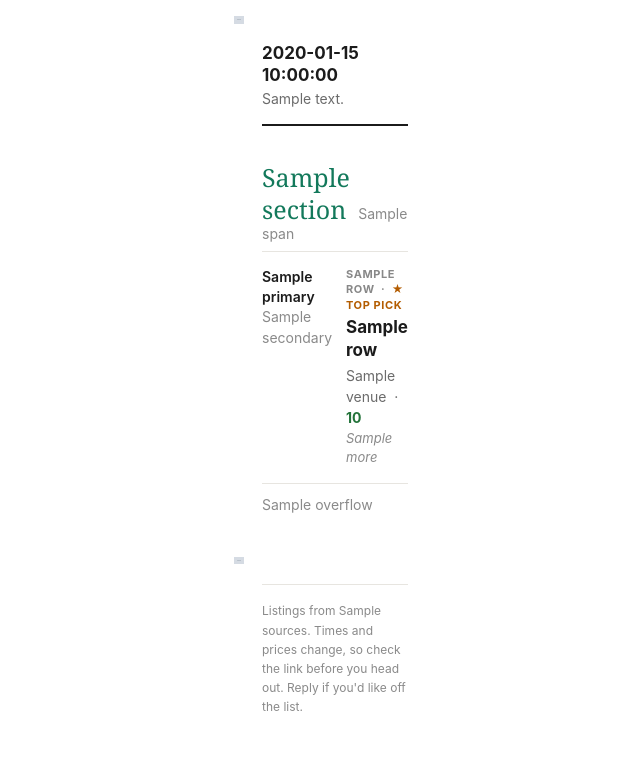
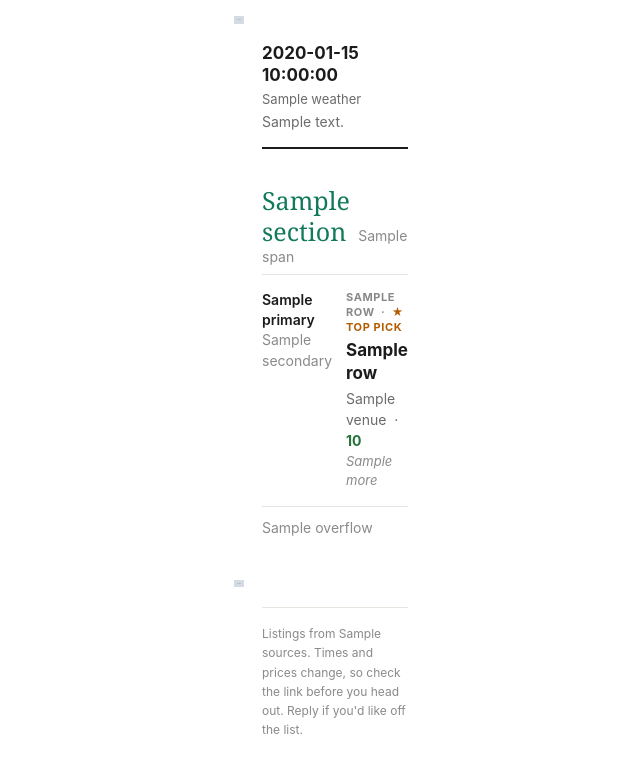
Before and after one commit to Garreth6232/portlandeventemail, a Python web app: template templates/digest.html.j2 in a window 1280 px wide. Shown: the top 778 px of the page, without its empty margins (305-945 px from the left). Run offline with Jinja, Linux system fonts and the light colour scheme; the template is opened without the code that fills it: most values are stand-ins (such as "Sample title", 1, 10 or a date in 2020); grey boxes marked "Sample" are stand-in pictures.

Commit message:
Add weather information to digest template

```diff
--- a/templates/digest.html.j2
+++ b/templates/digest.html.j2
@@ -46,6 +46,7 @@
         <tr>
           <td style="padding:18px 0 16px; border-bottom:2px solid {{ ink }}; font-family:{{ sans }};">
             <div style="font-size:17px; line-height:1.3; font-weight:700; color:{{ ink }};">{{ date_line }}</div>
+            {% if weather %}<div style="font-size:13px; line-height:1.45; color:{{ muted }}; padding-top:4px;">{% for part in weather.split(' · ') %}<span style="white-space:nowrap;">{{ part }}</span>{% if not loop.last %} &middot; {% endif %}{% endfor %}</div>{% endif %}
             {% if summary %}<div style="font-size:14px; line-height:1.4; color:{{ muted }}; padding-top:3px;">{{ summary|capitalize }}</div>{% endif %}
           </td>
         </tr>
```
